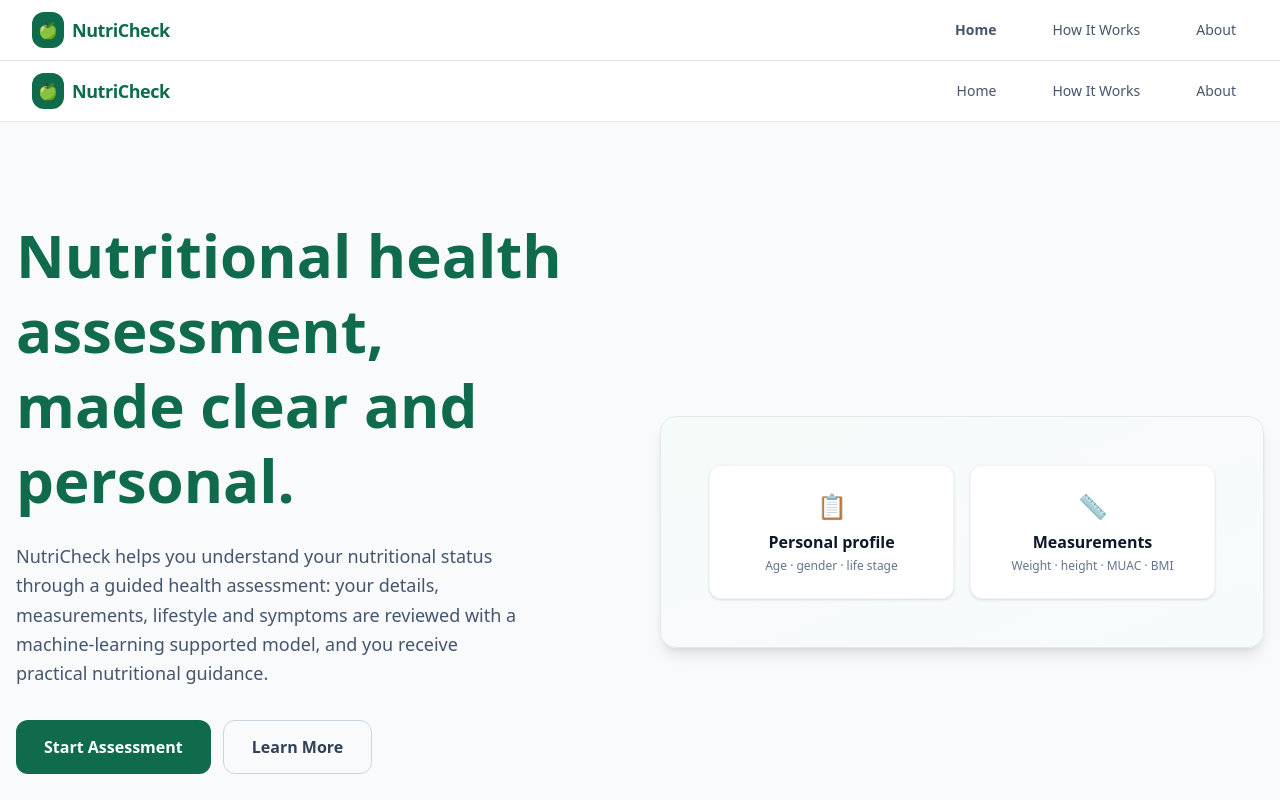
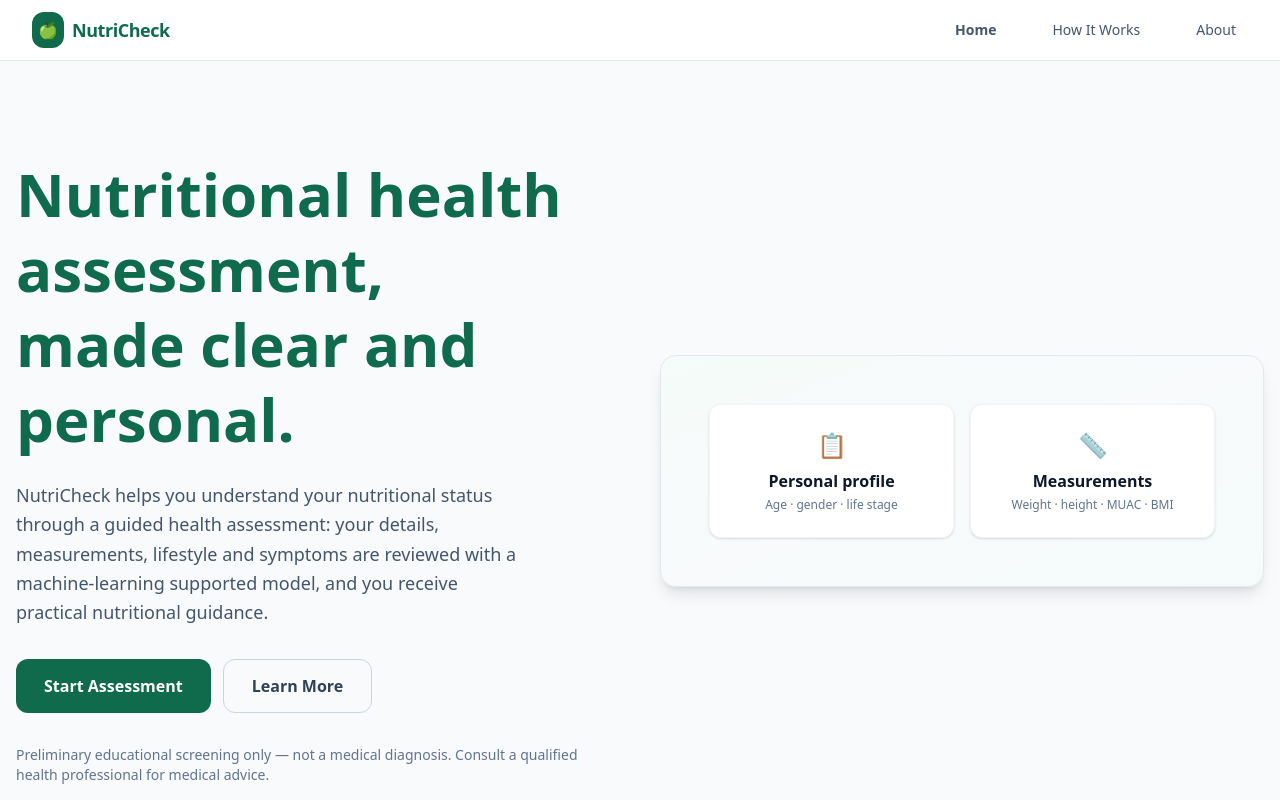
Before and after one commit to Weddy93/health-check, a React (Vite) app in the folder client/: page / in a window 1280 px wide. Shown: the top 800 px of the page. Built offline with nearby package versions, Linux system fonts and the light colour scheme.

Commit message:
landing page update

```diff
--- a/client/src/components/LandingPage.jsx
+++ b/client/src/components/LandingPage.jsx
@@ -52,42 +52,6 @@ export default function LandingPage({ onStartAssessment, scrollTo }) {
 
   return (
     <div className="min-h-screen flex flex-col text-slate-900">
-      <nav className="sticky top-0 z-40 border-b border-slate-200 bg-white/90 backdrop-blur-md">
-        <div className="max-w-7xl mx-auto px-4 sm:px-6 lg:px-8">
-          <div className="flex flex-wrap items-center justify-between gap-4 py-3">
-            <button
-              onClick={() => { /* home: already here */ }}
-              className="flex items-center gap-2"
-            >
-              <span className="rounded-xl bg-brand p-1.5">🍏</span>
-              <span className="font-display font-bold text-brand tracking-tight text-lg">NutriCheck</span>
-            </button>
-            <div className="hidden md:flex gap-8 items-center text-sm font-medium">
-              {[
-                { id: 'home', label: 'Home', section: '#home' },
-                { id: 'how-it-works', label: 'How It Works', section: '#how-it-works' },
-                { id: 'about', label: 'About', section: '#about' },
-              ].map((link) => (
-                <button
-                  key={link.id}
-                  onClick={() => scrollTo(link.section)}
-                  className="px-3 py-2 rounded-md text-slate-600 hover:text-brand transition-colors"
-                >
-                  {link.label}
-                </button>
-              ))}
-            </div>
-            <button
-              className="md:hidden p-2 text-slate-600 hover:text-brand rounded-lg hover:bg-slate-100 focus:outline-none focus-visible:ring-2 focus-visible:ring-brand"
-              aria-label="Toggle menu"
-            >
-              <span className="block w-5 h-0.5 bg-current mb-1.5"></span>
-              <span className="block w-5 h-0.5 bg-current mb-1.5"></span>
-              <span className="block w-5 h-0.5 bg-current"></span>
-            </button>
-          </div>
-        </div>
-      </nav>
       {/* Hero */}
       <section id="home" className="relative px-4 py-12 sm:py-20 lg:py-24 overflow-hidden">
         <div className="max-w-7xl mx-auto">
```
